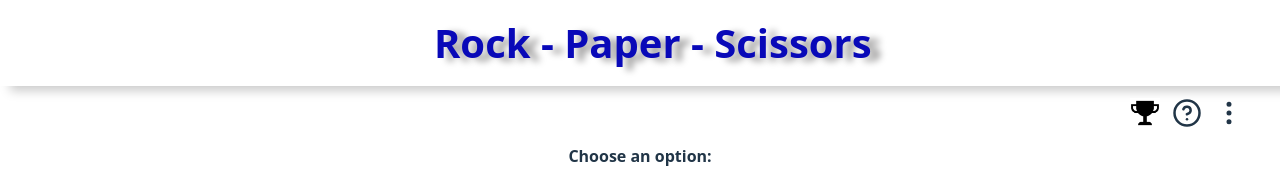
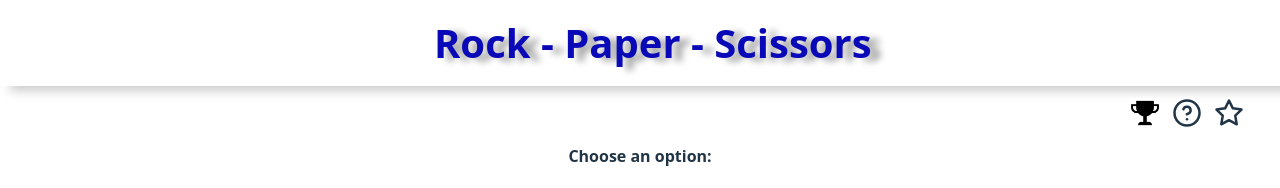
Before and after one commit to PratheekshaPoonja1809/RockPaperScissorGame, a React (Vite) app: page / in a window 1280 px wide. Both pictures are taken after a click on the button "Lets Go...". Shown: the top 188 px of the page. Built offline with nearby package versions, Linux system fonts and the light colour scheme.

Commit message:
Feedback icon

```diff
--- a/src/App.jsx
+++ b/src/App.jsx
@@ -7,7 +7,7 @@ import { Userselection } from "./Userselection";
 import { Computerselection } from "./Computerselection";
 import { Results } from "./Results";
 import { APP_TITLE, FEEDBACK, MATCH_DETAILS, UserContext } from "./Constants";
-import { HelpCircle, Linkedin, Mail, MoreVertical } from "react-feather";
+import { HelpCircle, Linkedin, Mail, Star } from "react-feather";
 import Modal from "./utils/Modal";
 import { FaceOff } from "./FaceOff";
 import { Guide } from "./Guide";
@@ -49,7 +49,7 @@ function App() {
           {!timer && (
             <div className="menu-cntr">
               <Tippy content="Give us your thoughts">
-                <MoreVertical
+                <Star
                   className="menu-option "
                   onClick={() => setFeedbackRequested(!isFeedbackRequested)}
                 />
```
